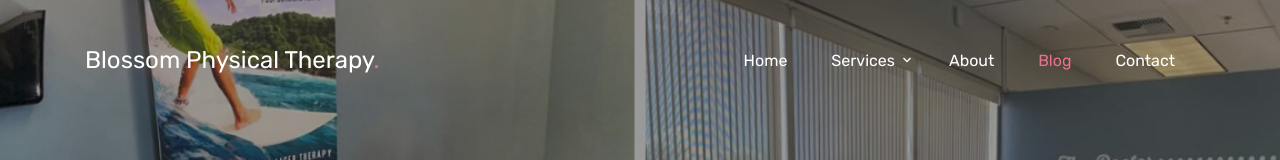
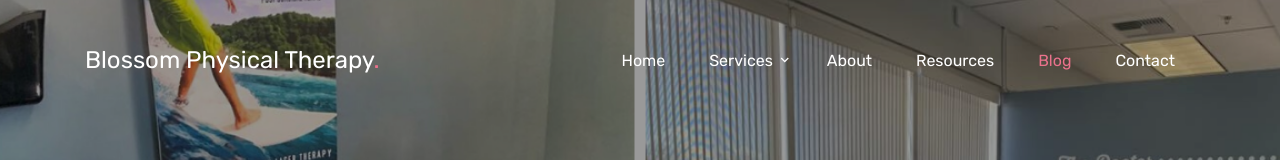
Before and after one commit to blossomsolopt/blossomsolopt.github.io, a plain HTML site: page blog-single.html in a window 1280 px wide. Shown: the top 160 px of the page. Drawn offline with Linux system fonts and the light colour scheme; files whose address does not match are found by name; a web font is replaced by a local one.

Commit message:
Update blog-single.html

```diff
--- a/blog-single.html
+++ b/blog-single.html
@@ -64,6 +64,7 @@
                   </ul>
                 </li>
                 <li><a href="about.html"><span>About</span></a></li>
+                <li><a href="practice-resources.html"><span>Resources</span></a></li>
                 <li class="active"><a href="blog.html"><span>Blog</span></a></li>
                 <li><a href="contact.html"><span>Contact</span></a></li>
               </ul>
```
